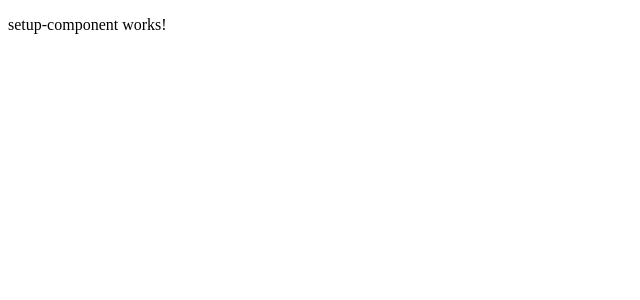
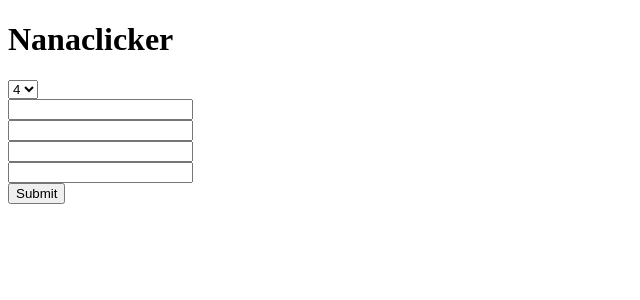
Before and after one commit to TupotaValentyn/nanachi-clicker-angular, an Angular app: page / in a window 1280 px wide. Shown: the top 300 px of the page, without its empty margins (0-640 px from the left). Built offline with nearby package versions, Linux system fonts and the light colour scheme.

Commit message:
create submit

```diff
--- a/src/app/app.module.ts
+++ b/src/app/app.module.ts
@@ -1,5 +1,6 @@
 import {BrowserModule} from '@angular/platform-browser';
 import {NgModule} from '@angular/core';
+import { FormsModule } from '@angular/forms';
 
 import {AppRoutingModule} from './app-routing.module';
 import {AppComponent} from './app.component';
@@ -17,7 +18,8 @@ import {PanelPointComponent} from './components/panel-point/panel-point.componen
   ],
   imports: [
     BrowserModule,
-    AppRoutingModule
+    AppRoutingModule,
+    FormsModule,
   ],
   providers: [],
   bootstrap: [AppComponent]
--- a/src/app/components/setup-component/setup-component.component.html
+++ b/src/app/components/setup-component/setup-component.component.html
@@ -1 +1,17 @@
-<p>setup-component works!</p>
+<main>
+  <h1>Nanaclicker</h1>
+  <select name="a" id="amount_of" (change)="changeAmount($event)">
+    <option value="2">2</option>
+    <option value="3">3</option>
+    <option selected="selected" value="4">4</option>
+  </select>
+  <div class="user_list">
+    <div *ngFor="let player of players; let index = index" class="user_input">
+      <span [ngClass]="setClass(index)">
+      </span>
+      <input type="text" class="name_input" [(ngModel)]="player['name']">
+    </div>
+  </div>
+
+  <button (click)="onSubmit()">Submit</button>
+</main>
--- a/src/app/components/setup-component/setup-component.component.ts
+++ b/src/app/components/setup-component/setup-component.component.ts
@@ -1,4 +1,6 @@
+import { Player } from './../../../model/Player';
 import { Component, OnInit } from '@angular/core';
+import { GameServiceService } from 'src/app/services/game-service.service';
 
 @Component({
   selector: 'app-setup-component',
@@ -6,10 +8,64 @@ import { Component, OnInit } from '@angular/core';
   styleUrls: ['./setup-component.component.scss']
 })
 export class SetupComponentComponent implements OnInit {
+  amountOfPlayer = 4;
+  players: Player[];
 
-  constructor() { }
+  constructor(private gameService: GameServiceService) { }
 
   ngOnInit() {
+    this.createPlayers();
+  }
+
+  onSubmit() {
+    this.gameService.createGame(this.players);
+  }
+
+  changeAmount(num: any) {
+    this.amountOfPlayer = +num.target.options[num.target.selectedIndex]['value']
+    this.createPlayers();
+  }
+
+  createPlayers() {
+    this.players = []
+    for (let index = this.amountOfPlayer - 1; index >= 0; index--) {
+      this.players = [...this.players, this.getDefaultPlayer(index)]
+    }
+  }
+
+  setClass(num: number) {
+    switch (num) {
+      case 0:
+        return 'player_green';
+        break;
+      case 1:
+        return 'player_red';
+        break;
+      case 2:
+        return 'player_yellow';
+        break;
+      case 3:
+        return 'player_blue';
+        break;
+
+    }
+  }
+
+  getDefaultPlayer(n) {
+    return {width: 0, height: 0, picture: null, name: '', color: this.mapColor(n), score: 0}
+  }
+
+  mapColor(n) {
+    switch (n) {
+      case 0:
+        return '#ea4335';
+      case 1:
+        return '#fbbc05';
+      case 2:
+        return '#34a853';
+      case 3:
+        return '#4285f4';
+    }
   }
 
 }
--- a/src/app/services/game-service.service.ts
+++ b/src/app/services/game-service.service.ts
@@ -1,4 +1,5 @@
 import { Injectable } from '@angular/core';
+import { Player } from 'src/model/Player';
 
 @Injectable({
   providedIn: 'root'
@@ -6,4 +7,10 @@ import { Injectable } from '@angular/core';
 export class GameServiceService {
 
   constructor() { }
+
+  createGame(players: Player[]) {
+    console.dir("create game: ", players )
+
+    console.log(players)
+  }
 }
```
Also changed, not shown: src/model/Player.ts (renamed from src/model/Game.ts).
